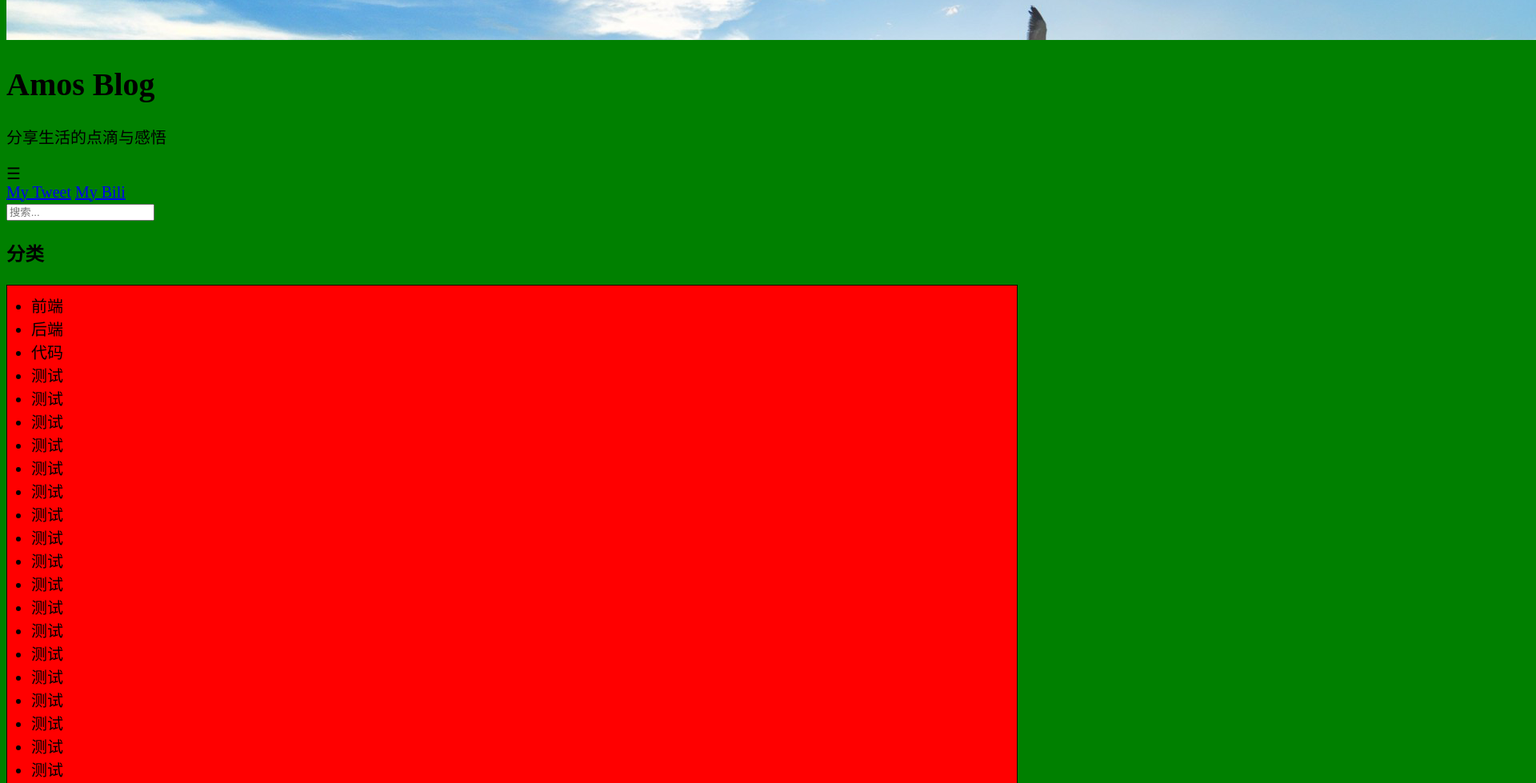
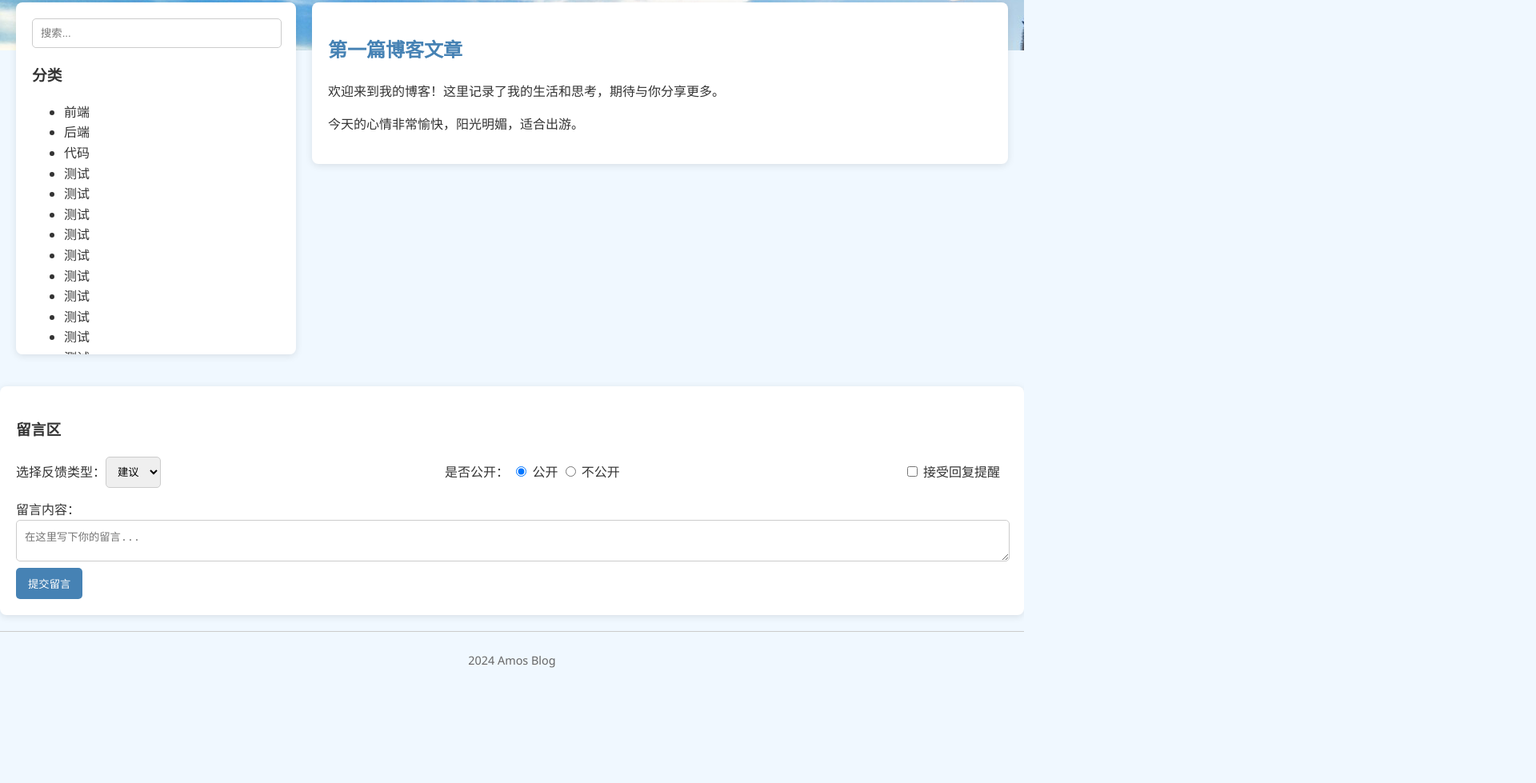
Before and after one commit to coolamos/coolamos.github.io, a plain HTML site: page index.html in a window 1280 px wide. Shown: the part 258-1237 px from the top of the page at 80% size, 1920 px wide, since content can reach past the window. After the commit the page ends 1120 px from the top, so only its background shows below. Drawn offline with Linux system fonts and the light colour scheme.

Commit message:
Update style.css

```diff
--- a/style.css
+++ b/style.css
@@ -1,14 +1,203 @@
-html {
-    background-color: green;
-    font-size: 20px;
-  }
 
-  ul {
-    background: red;
+body {
+    font-family: "Segoe UI", Tahoma, Geneva, Verdana, sans-serif;
+    background-color: #f0f8ff;
+    color: #333;
+    margin: 0;
+    padding: 0;
+    line-height: 1.6;
+}
+.bg {
+    height: 300px;
+    overflow: hidden;
+    position: absolute;
+    width: 100%;
+    z-index: -1;
+}
+.bg img {
+    object-fit: cover;
+}
+.header-container {
+    position: relative;
+    z-index: 1;
+    text-align: center;
+    /*padding: 40px 20px;*/
+    /* background-image: url("https://img.win3000.com/m00/cb/8c/6b999f13e78b5ab0dfe5e3c92eea989b.jpg"); */
+    background-size: 100% auto;
+    color: #0673f0;
+    border-bottom: 5px #4682b4;
+    height: 220px;
+}
+
+.toggle {
+    width: 32px;
+    height: 32px;
+    background: #fff;
+    position: fixed;
+    top: 5px;
+    right: 5px;
+    text-align: center;
+    color: #f00;
+    line-height: 32px;
+    display: none;
+
+
+}
+
+@media screen and (max-width: 720px) {
+    .toggle {
+        display: block;
+    }
+    .nav-wrapper:hover nav{
+        display:flex;
+    }
+}
+nav {
+    margin: 10px 0;
+}
+nav a {
+    margin: 0 15px;
+    color: #4682b4;
+    text-decoration: none;
+    font-weight: bold;
+    transition: color 0.3s;
+}
+nav a:hover {
+    color: #ffcc00;
+}
+
+@keyframes slideshow{
+from{height: 0px;}
+to{height: 66px;}
+}
+
+@media screen and (max-width: 720px) {
+    nav {
+        display: flex;
+        width: 140px;
+        background: #fff;
+        border: 1px solid #ccc;
+        border-radius: 4px;
+        flex-direction: column;
+        padding: 5px 0;
+        position: fixed;
+        right: 5px;
+        top: 36px;
+        display: none;
+        animation: slideshow 0.35s ease-in-out forwards;
+    }
+
+    nav a {
+        line-height: 28px;
+        font-size: 14px;
+        margin: 0;
+    }
+    nav a:hover {
+        background-color: #f7f7f7;
+        font-weight: bold;
+    }
+}
+
+.container {
+    display: flex;
+    margin: 20px;
+}
+.sidebar {
+    height: 400px;
+    overflow: auto;
+
+    flex: 0 0 25%;
+    margin-right: 20px;
+    background-color: #ffffff;
+    padding: 20px;
+    border-radius: 8px;
+    box-shadow: 0 2px 10px rgba(0, 0, 0, 0.1);
+    margin-bottom: 20px;
+}
+.sidebar::-webkit-scrollbar {
+    width: 2px;
+    height: 2px;
+}
+.sidebar::-webkit-scrollbar-track,
+.sidebar::-webkit-scrollbar-track-piece {
+    background-color: #fafafa;
+    border-radius: 6px;
+}
+.sidebar::-webkit-scrollbar-thumb {
+    background-color: #eee;
+    border-radius: 6px;
+}
+.sidebar::-webkit-scrollbar-button,
+.sidebar::-webkit-scrollbar-corner,
+.sidebar::-webkit-resizer {
+    display: none;
+}
+.main {
+    flex: 1;
+}
+.search-container {
+}
+input[type="text"],
+select,
+textarea {
+    width: calc(100% - 20px);
     padding: 10px;
-    border: 1px solid black;
-  }
+    border-radius: 5px;
+    border: 1px solid #ccc;
+    /* margin-bottom: 10px; */
+}
+article {
+    margin-bottom: 20px;
+    padding: 20px;
+    border-radius: 8px;
+    background-color: #ffffff;
+    box-shadow: 0 2px 10px rgba(0, 0, 0, 0.1);
+}
+h2 {
+    color: #4682b4;
+}
+footer {
+    text-align: center;
+    margin-top: 20px;
+    font-size: 0.9em;
+    color: #666;
+    padding: 10px 0;
+    background-color: #f0f8ff;
+    border-top: 1px solid #ccc;
+}
+.comment-section {
+    margin-top: 20px;
+    padding: 20px;
+    background-color: #ffffff;
+    border-radius: 8px;
+    box-shadow: 0 2px 10px rgba(0, 0, 0, 0.1);
+}
+.form-group {
+    display: flex;
+    align-items: center;
+    justify-content: space-between;
+    margin-bottom: 15px;
+}
+.form-group > div {
+    margin-right: 10px;
+}
+button {
+    padding: 10px 15px;
+    background-color: #4682b4;
+    color: white;
+    border: none;
+    border-radius: 5px;
+    cursor: pointer;
+    transition: background-color 0.3s;
+    text-align: center;
+}
+button:hover {
+    background-color: #ffcc00;
+}
 
-  li {
-    margin-left: 20px;
-  }
+.type {
+    display: inline-flex;
+    align-items: center;
+}
+.type label {
+    white-space: nowrap;
```
